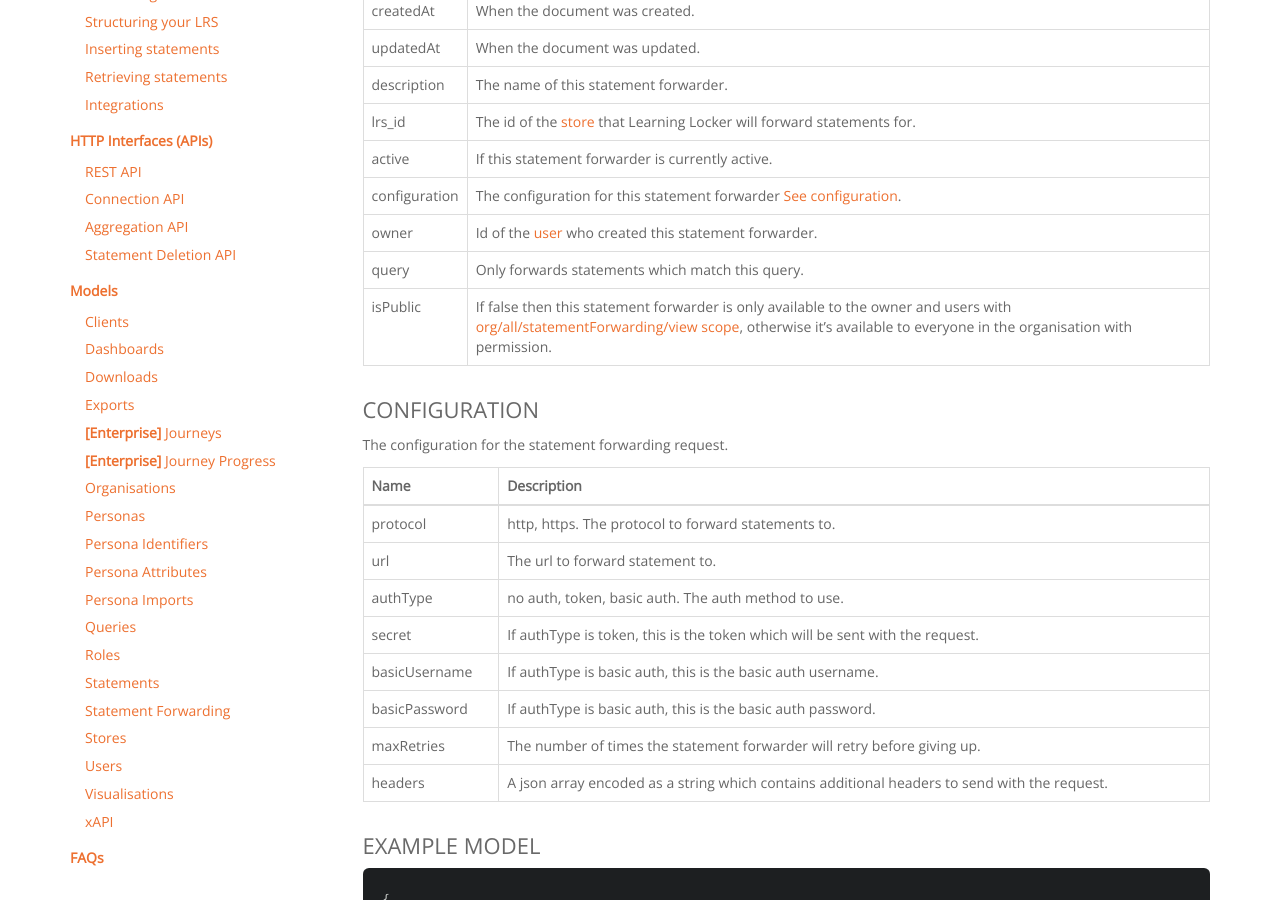
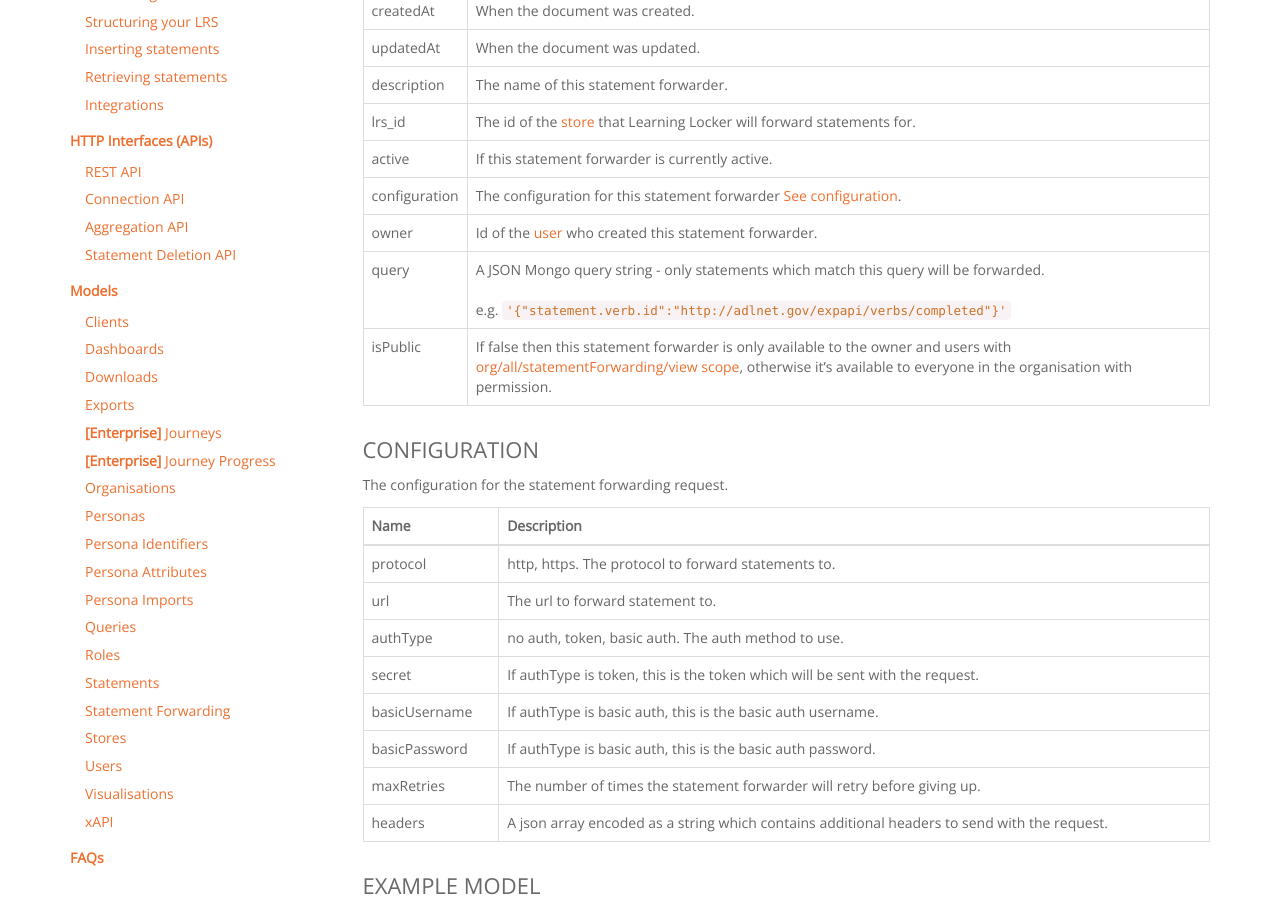
Before and after one commit to LearningLocker/docs, a Jekyll site: the page built from src/http-statement-forwarding.md, in a window 1280 px wide and 900 px high, scrolled down 400 px. Built offline with Jekyll 4.4.1, drawn with Linux system fonts in a browser that asks for light colours; nearby versions of some CDN libraries; our own code applies the rules of GitHub Pages for plain Markdown files.

Commit message:
docs(Statement Forward): Provides example for query (#77)

```diff
--- a/src/http-statement-forwarding.md
+++ b/src/http-statement-forwarding.md
@@ -22,7 +22,7 @@ lrs_id | The id of the [store](../http-stores#schema) that Learning Locker will
 active | If this statement forwarder is currently active.
 configuration | The configuration for this statement forwarder [See configuration](#configuration).
 owner | Id of the [user](../http-users#schema) who created this statement forwarder.
-query | Only forwards statements which match this query.
+query | A JSON Mongo query string - only statements which match this query will be forwarded. <br><br>e.g. `'{"statement.verb.id":"http://adlnet.gov/expapi/verbs/completed"}'`
 isPublic | If false then this statement forwarder is only available to the owner and users with [org/all/statementForwarding/view scope](../http-roles/#organisation-scopes), otherwise it's available to everyone in the organisation with permission.
 
 ### Configuration
```
